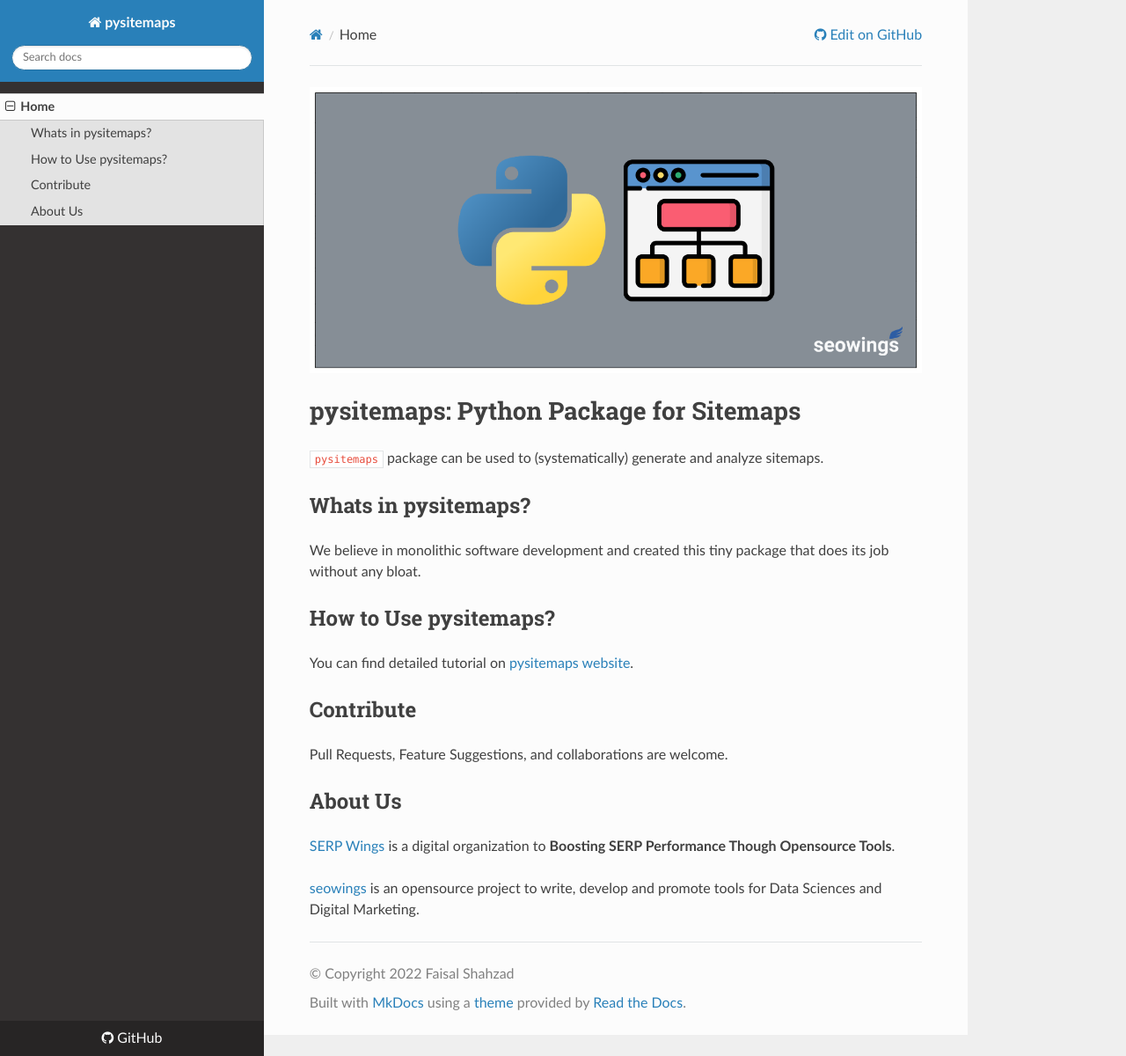
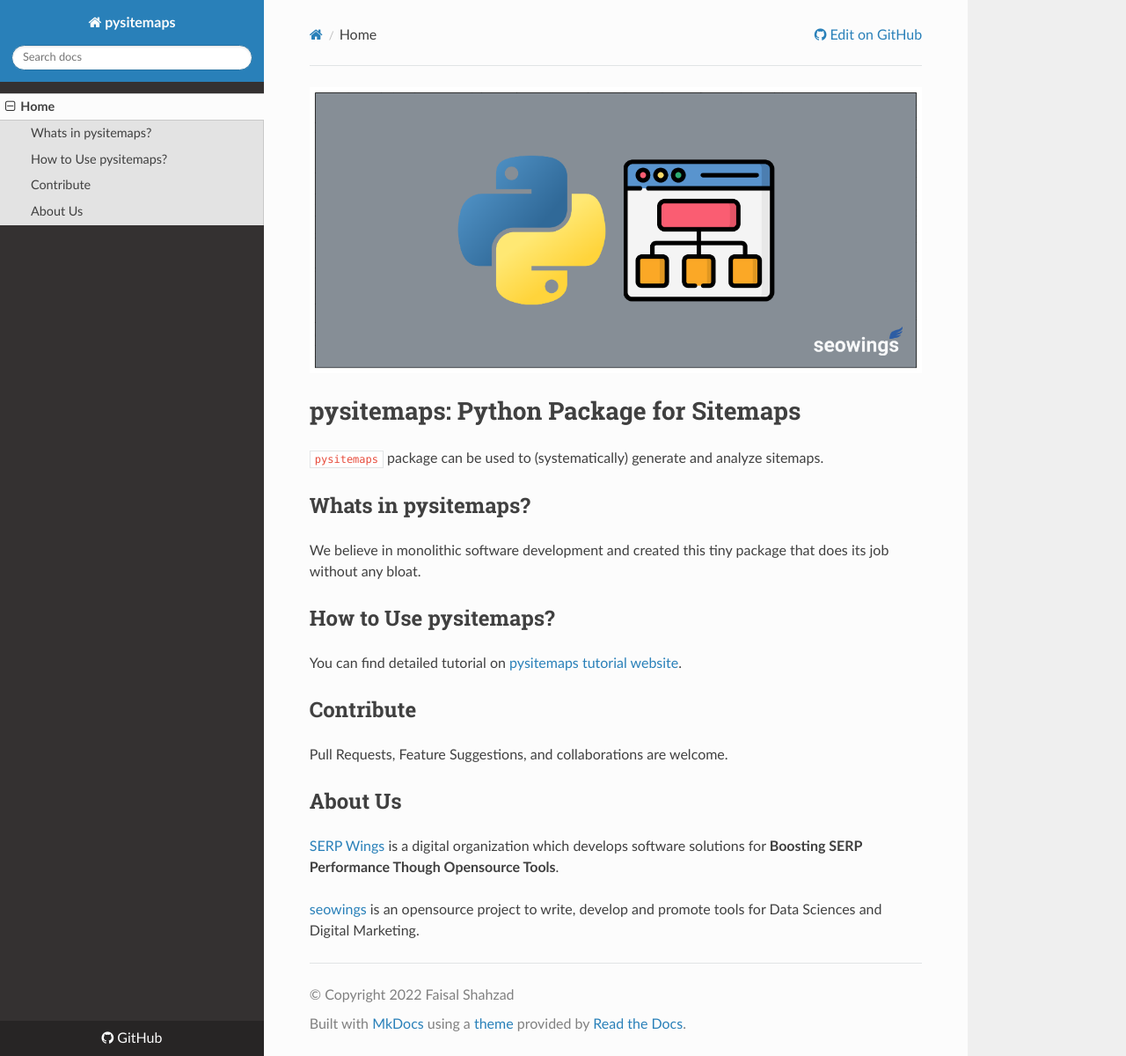
Before and after one commit to serpwings/pysitemaps, an MkDocs documentation site: the page built from docs/index.md, in a window 1280 px wide and 1200 px high. Shown: the whole window at 88% size. Built offline with MkDocs 1.6.1, drawn with Linux system fonts in a browser that asks for light colours; nearby versions of some CDN libraries.

Commit message:
fix tutorial link

```diff
--- a/docs/index.md
+++ b/docs/index.md
@@ -10,7 +10,7 @@
 
 ## How to Use pysitemaps?
 
-You can find detailed tutorial on [pysitemaps website](https://pysitemaps.pages.dev).
+You can find detailed tutorial on [pysitemaps tutorial website](https://serpwings.com/software/python-sitemaps/).
 
 ## Contribute
 
@@ -18,6 +18,6 @@
 
 ## About Us
 
-[SERP Wings](https://www.serpwings.com){target=_blank} is a digital organization to **Boosting SERP Performance Though Opensource Tools**.
+[SERP Wings](https://www.serpwings.com){target=_blank} is a digital organization which develops software solutions for **Boosting SERP Performance Though Opensource Tools**.
 
 [seowings](https://www.seowings.org){target=_blank} is an opensource project to write, develop and promote tools for Data Sciences and Digital Marketing.
```
Also changed, not shown: README.md (+1 -1 lines).
